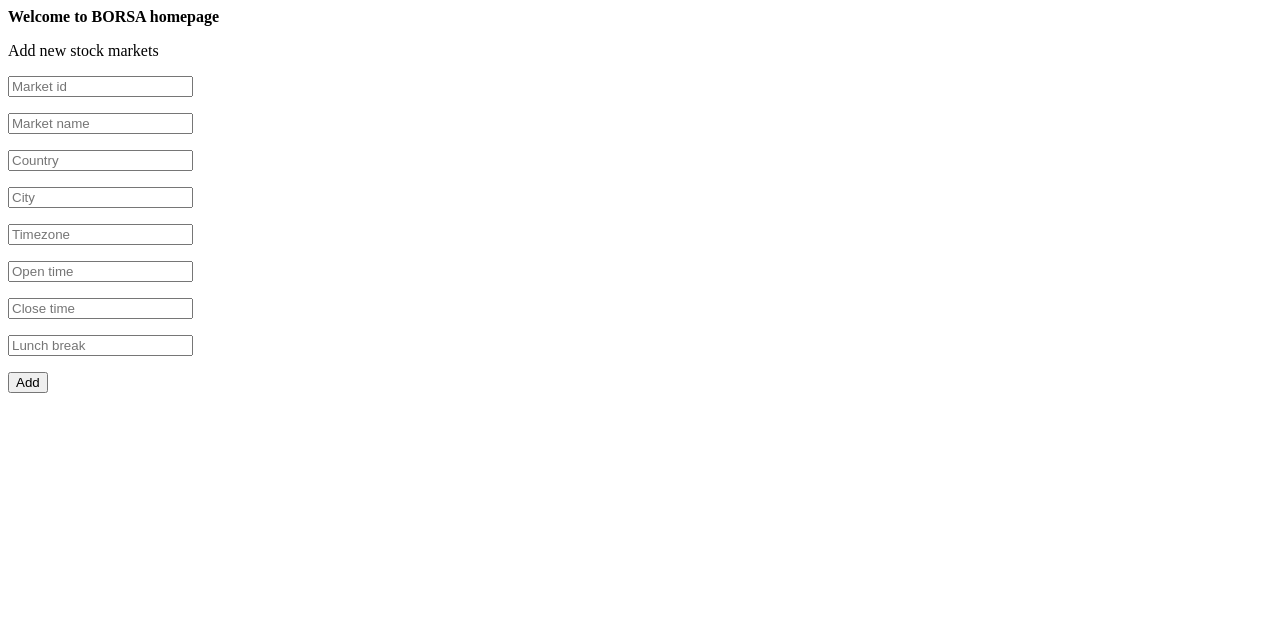
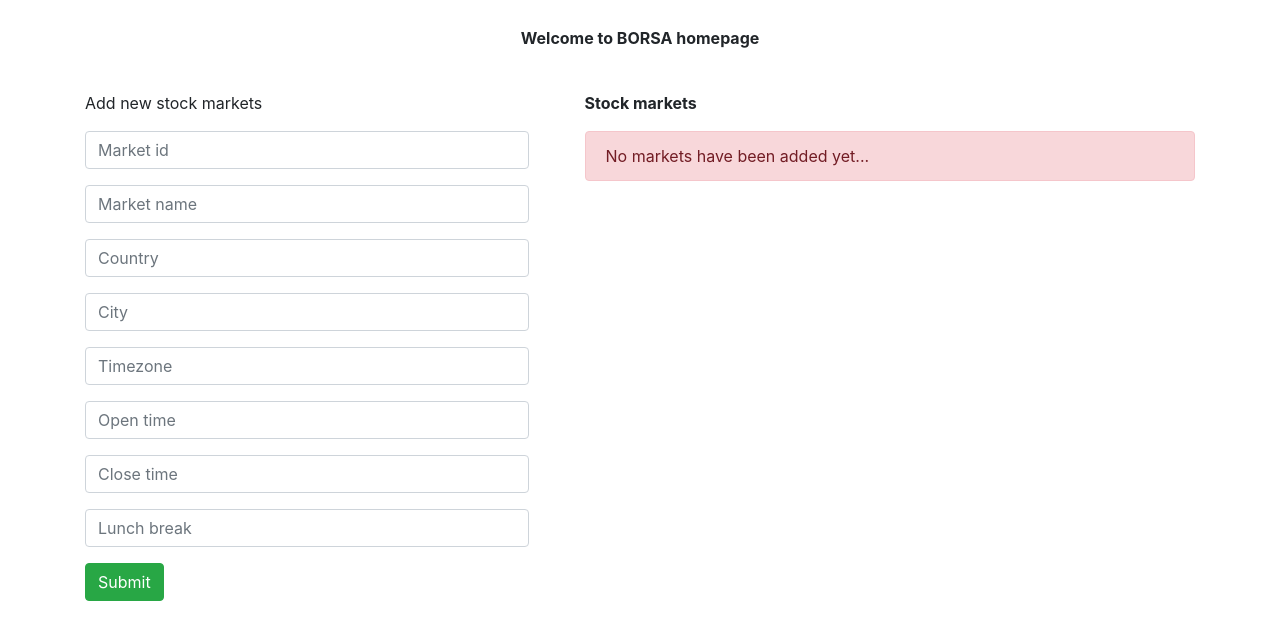
Before and after one commit to bozcani/borsa-scraper-app, a Django app: page /BasicApp/ in a window 1280 px wide. Shown: the top 640 px of the page. Run offline with Django 3.2, Linux system fonts and the light colour scheme; data that the repository does not hold is empty; some libraries are stand-ins or nearby versions.

Commit message:
design chanced

```diff
--- a/BasicApp/urls.py
+++ b/BasicApp/urls.py
@@ -10,4 +10,5 @@ urlpatterns = [
     path('admin/', admin.site.urls),
     path('add_stock_market_result', views.add_stock_market_result, name='add_stock_market_result'),
     path('stock_market/<str:market_id>/', views.stock_market, name='stock_market'),
+    path('delete/<str:market_id>/', views.delete, name='delete')
 ]
--- a/BasicApp/views.py
+++ b/BasicApp/views.py
@@ -1,4 +1,4 @@
-from django.shortcuts import render, get_object_or_404
+from django.shortcuts import render, get_object_or_404, redirect
 
 from django.http import HttpResponse
 from django.template import loader
@@ -36,7 +36,7 @@ def add_stock_market_result(request):
     print(new_market)
 
     new_market.save()
-    return HttpResponse("hello")
+    return redirect("/BasicApp")
 
 def stock_market(request, market_id):
     stock_market = get_object_or_404(StockMarket, pk=market_id)
@@ -44,3 +44,10 @@ def stock_market(request, market_id):
         'stock_market':stock_market,
     }
     return render(request, 'stock_market.html', context)
+
+def delete(request,market_id):
+    stock_market = get_object_or_404(StockMarket, pk=market_id)
+
+    stock_market.delete()
+
+    return redirect("/BasicApp")
--- /dev/null
+++ b/static/home.css
@@ -0,0 +1,19 @@
+.add-new-stock{
+  width: 40%;
+  float: left;
+
+
+}
+
+.show-new-stock{
+  padding-left: 5%;
+  width: 60%;
+  float: right;
+
+}
+
+#title{
+  padding: 2%;
+  text-align: center;
+
+}
--- a/templates/home.html
+++ b/templates/home.html
@@ -1,17 +1,31 @@
-<p><b>Welcome to BORSA homepage</b></p>
+<!DOCTYPE html>
+<html lang="en">
+<head>
+    <meta charset="UTF-8">
+    <meta name="viewport" content="width=device-width, initial-scale=1.0">
+    <meta http-equiv="X-UA-Compatible" content="ie=edge">
+    <link rel="stylesheet" href="https://maxcdn.bootstrapcdn.com/bootstrap/4.0.0/css/bootstrap.min.css" integrity="sha384-Gn5384xqQ1aoWXA+058RXPxPg6fy4IWvTNh0E263XmFcJlSAwiGgFAW/dAiS6JXm" crossorigin="anonymous">
 
-{% if stock_markets%}
-<p><b>Stock markets:</b></p>
-<ul>
-{% for stock_market in stock_markets %}
-    <li><a href="stock_market/{{stock_market.market_id}}/">{{stock_market.market_id}}, {{stock_market.market_name}}</a></li>
-{% endfor %}
-</ul>
-{% endif %}
+    <title>Document</title>
+    {% load static %}
+    <link rel="stylesheet" type="text/css" href="{% static '../static/home.css' %}">
 
 
+</head>
+<body>
+
+    <p id="title"><b>Welcome to BORSA homepage</b></p>
+
+
+
+
+
+
+<div class="container">
+    <form action="/BasicApp/add_stock_market_result">
+        <div class="add-new-stock">
             <p>Add new stock markets</p>
-<form action="/BasicApp/add_stock_market_result">
+            <div class="form-group">
                 <p>
                 <input type="text" name="market_id" class="form-control"
                                                 placeholder="Market id" /> </p>
@@ -45,6 +59,83 @@
                     <input type="text" name="lunch_break" class="form-control"
                                                         placeholder="Lunch break" /> </p>
 
+                <button type="submit" class="btn btn-success" value="Add">Submit</button>
+            </div>
+        </div>
+    </form>
 
-    <input type="submit" value="Add" />
-</form>
+
+
+    <div class="show-new-stock">
+        <p><b>Stock markets</b></p>
+
+        {% if stock_markets %}
+
+            <table class="table">
+
+                <thead>
+                <tr>
+
+                    <th scope="col">id</th>
+
+                    <th scope="col">Market Name</th>
+                    <th scope="col"></th>
+                    <th scope="col"></th>
+
+                </tr>
+                </thead>
+
+                <tbody>
+                    {%for stock_market in stock_markets%}
+                    <tr>
+                        <th scope="row">{{stock_market.market_id}}</th>
+                        <td>{{stock_market.market_name}}</td>
+                        <td><a href="stock_market/{{stock_market.market_id}}/" class="btn btn-info">Details</a></td>
+                        <td><a href="delete/{{stock_market.market_id}}/" class="btn btn-danger">Delete</a></td>
+
+
+
+                    </tr>
+
+                    {%endfor%}
+
+                </tbody>
+            </table>
+
+            {% else %}
+            <div class="alert alert-danger">
+                No markets have been added yet...
+            </div>
+            {% endif%}
+                </div>
+            </div>
+    </div>
+
+
+
+
+</div>
+
+
+
+
+
+
+
+
+
+
+
+
+
+
+
+
+
+
+<script src="https://code.jquery.com/jquery-3.2.1.slim.min.js" integrity="sha384-KJ3o2DKtIkvYIK3UENzmM7KCkRr/rE9/Qpg6aAZGJwFDMVNA/GpGFF93hXpG5KkN" crossorigin="anonymous"></script>
+<script src="https://cdnjs.cloudflare.com/ajax/libs/popper.js/1.12.9/umd/popper.min.js" integrity="sha384-ApNbgh9B+Y1QKtv3Rn7W3mgPxhU9K/ScQsAP7hUibX39j7fakFPskvXusvfa0b4Q" crossorigin="anonymous"></script>
+<script src="https://maxcdn.bootstrapcdn.com/bootstrap/4.0.0/js/bootstrap.min.js" integrity="sha384-JZR6Spejh4U02d8jOt6vLEHfe/JQGiRRSQQxSfFWpi1MquVdAyjUar5+76PVCmYl" crossorigin="anonymous"></script>
+
+</body>
+</html>
```
Also changed, not shown: borsa/settings.py (+7 -2 lines). Lines whose indentation alone changed are shown as unchanged.
